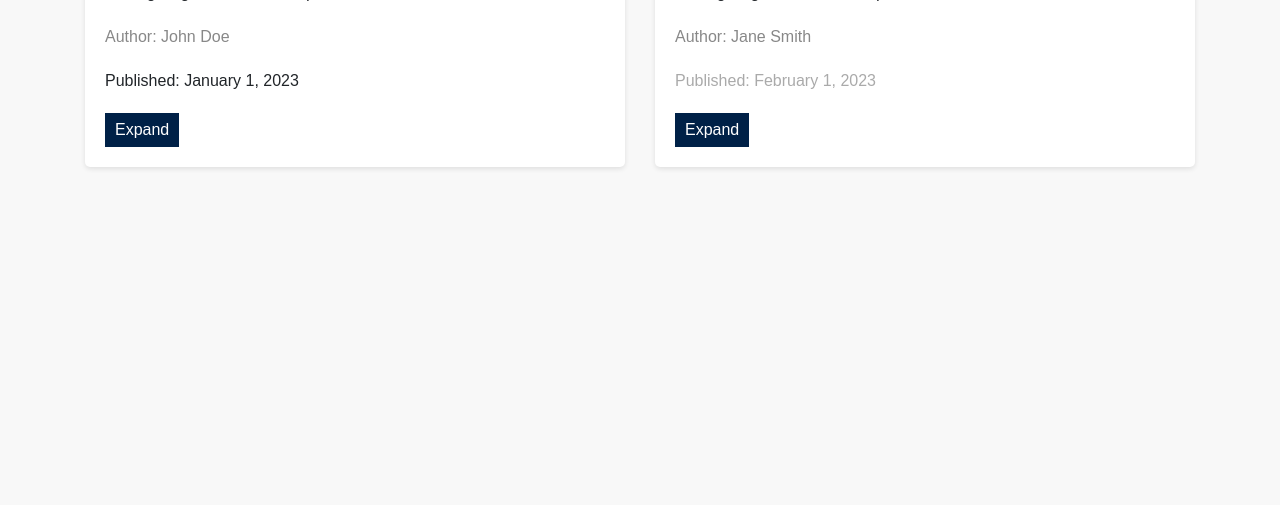
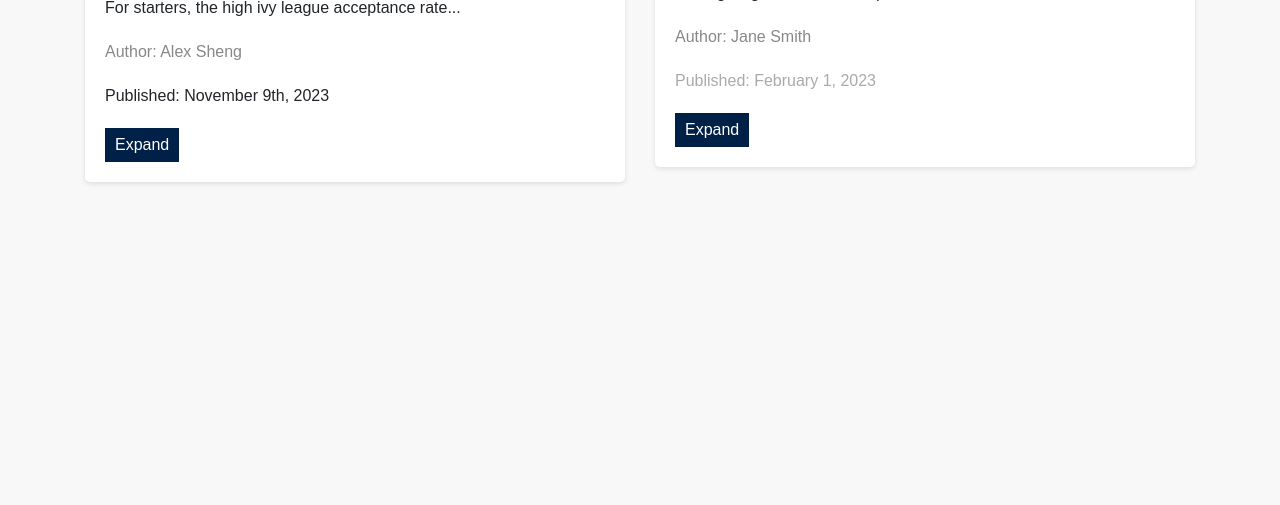
Before and after one commit to intrepidbird/blog, a plain HTML site: page index.html in a window 1280 px wide. Shown: the part 295-800 px from the top of the page. Drawn offline with nearby package versions, Linux system fonts and the light colour scheme.

Commit message:
Update index.html

```diff
--- a/index.html
+++ b/index.html
@@ -71,10 +71,10 @@
         <div class="row">
             <div class="col-md-6">
                 <div class="blog-post">
-                    <h2>Blog Post 1</h2>
-                    <p>Lorem ipsum dolor sit amet, consectetur adipiscing elit. Nulla facilisi. Sed eget ligula euismod, aliquet nisl id, lacinia lorem.</p>
-                    <p class="author">Author: John Doe</p>
-                    <p class "date">Published: January 1, 2023</p>
+                    <h2>Why is getting into Pingry so essential?</h2>
+                    <p>For starters, the high ivy league acceptance rate...</p>
+                    <p class="author">Author: Alex Sheng</p>
+                    <p class "date">Published: November 9th, 2023</p>
                     <button class="expand-button" onclick="expandPost(1)">Expand</button>
                 </div>
             </div>
```
